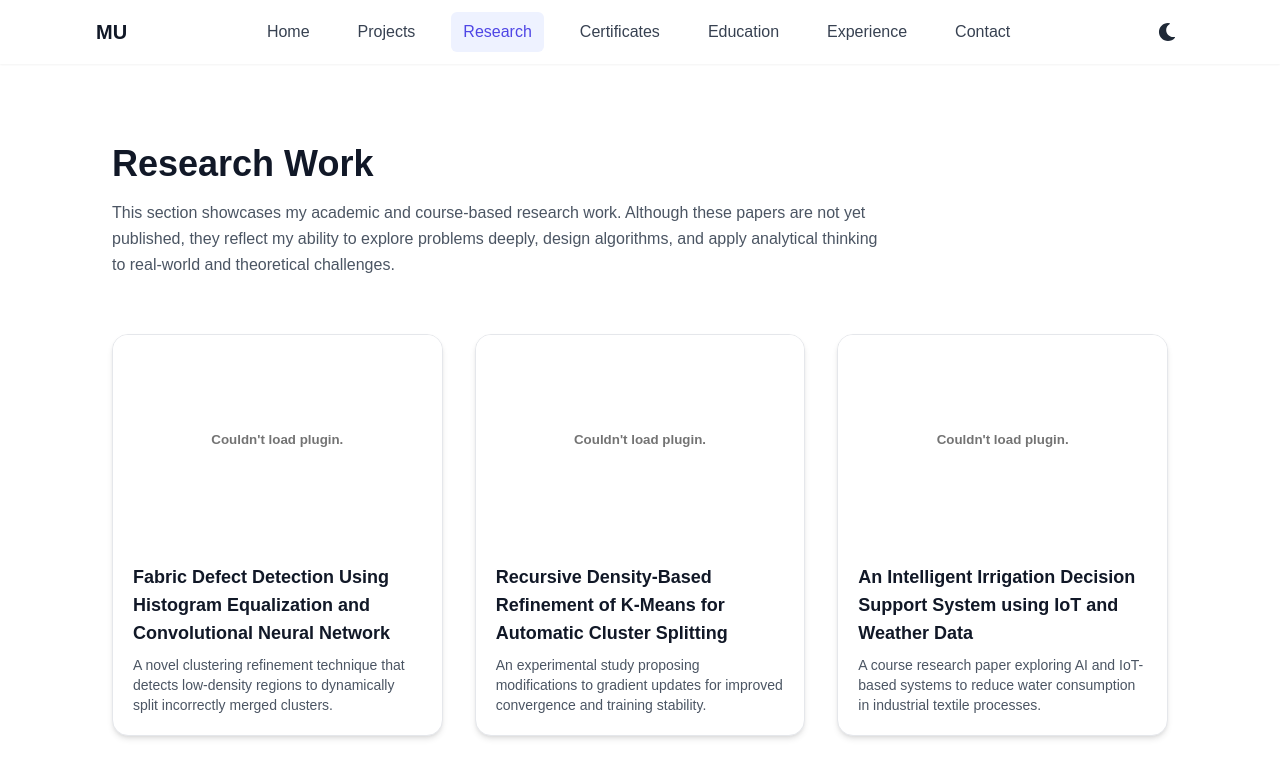
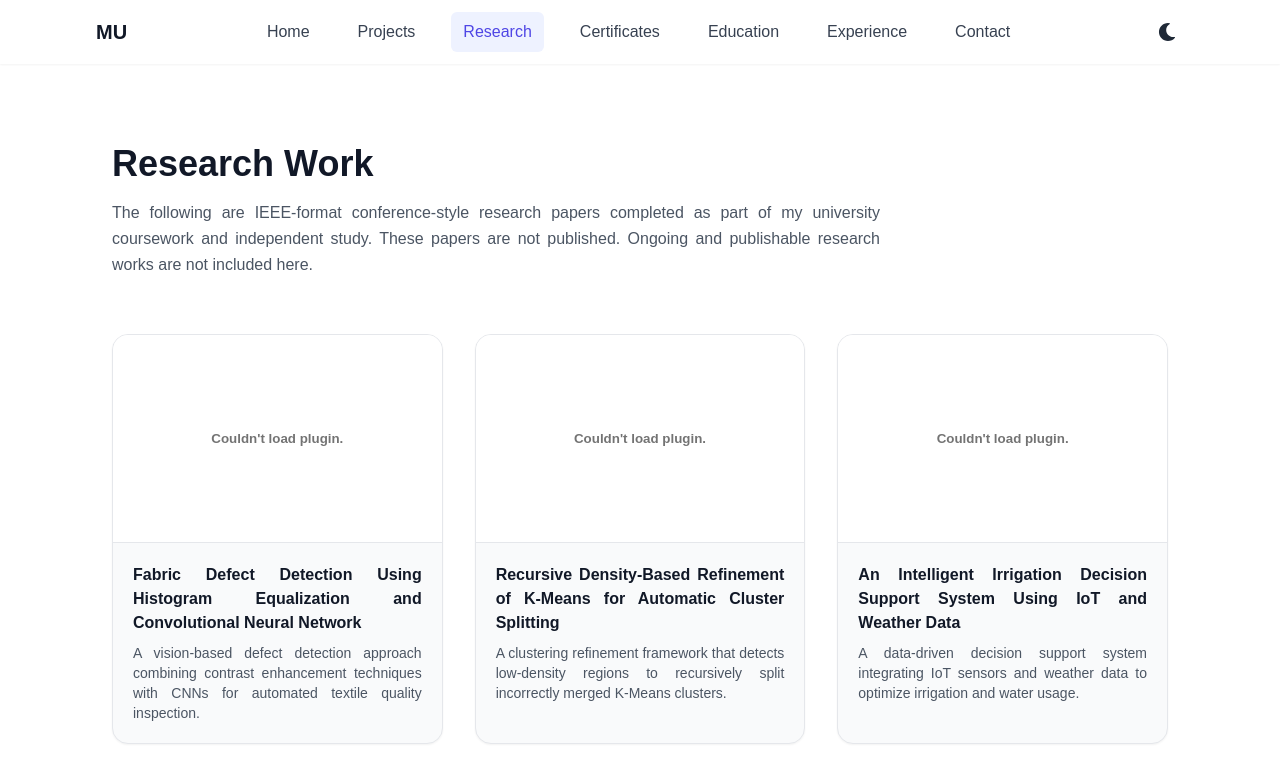
Before and after one commit to Mahir-Uddin0/portfolio_website, a Next.js app: page /research in a window 1280 px wide. Shown: the top 782 px of the page. Built offline with nearby package versions, Linux system fonts and the light colour scheme.

Commit message:
research section improved further

```diff
--- a/pages/research.js
+++ b/pages/research.js
@@ -2,7 +2,6 @@ export default function Research() {
   return (
     <main className="min-h-screen bg-white dark:bg-black">
 
-      {/* Research Section */}
       <section className="max-w-6xl mx-auto px-6 md:px-12 py-20">
 
         {/* Header */}
@@ -10,26 +9,27 @@ export default function Research() {
           <h1 className="text-3xl md:text-4xl font-bold text-gray-900 dark:text-white">
             Research Work
           </h1>
-          <p className="mt-4 text-gray-600 dark:text-gray-400 leading-relaxed">
-            This section showcases my academic and course-based research work.
-            Although these papers are not yet published, they reflect my ability
-            to explore problems deeply, design algorithms, and apply analytical
-            thinking to real-world and theoretical challenges.
+          <p className="mt-4 text-gray-600 dark:text-gray-400 leading-relaxed text-justify">
+            The following are IEEE-format conference-style research papers
+            completed as part of my university coursework and independent study.
+            These papers are not published. Ongoing and
+            publishable research works are not included here.
           </p>
         </div>
 
         {/* Research Grid */}
         <div className="grid grid-cols-1 md:grid-cols-2 lg:grid-cols-3 gap-8">
 
-          {/* Research Card 1 */}
+          {/* Paper 1 */}
           <a
             href="/research/paper1.pdf"
             target="_blank"
             rel="noreferrer"
-            className="group rounded-2xl overflow-hidden border border-gray-200 dark:border-gray-800 bg-white dark:bg-gray-900 shadow-md hover:shadow-xl transition"
+            className="group rounded-2xl overflow-hidden border border-gray-200 dark:border-gray-800
+                       bg-gray-50 dark:bg-gray-900 shadow-sm hover:shadow-lg transition"
           >
-            {/* PDF Preview (Always Light) */}
-            <div className="h-52 bg-white overflow-hidden">
+            {/* PDF Preview (always white) */}
+            <div className="h-52 bg-white overflow-hidden border-b border-gray-200">
               <embed
                 src="/research/paper1.pdf"
                 type="application/pdf"
@@ -37,26 +37,28 @@ export default function Research() {
               />
             </div>
 
-            {/* Text Content */}
             <div className="p-5">
-              <h3 className="text-lg font-semibold text-gray-900 dark:text-white group-hover:text-indigo-600 dark:group-hover:text-indigo-400 transition">
-                Fabric Defect Detection Using Histogram Equalization and Convolutional Neural Network
+              <h3 className="text-base font-semibold text-gray-900 dark:text-white
+                             group-hover:text-indigo-600 dark:group-hover:text-indigo-400 transition text-justify">
+                Fabric Defect Detection Using Histogram Equalization and
+                Convolutional Neural Network
               </h3>
-              <p className="mt-2 text-sm text-gray-600 dark:text-gray-400">
-                A novel clustering refinement technique that detects low-density
-                regions to dynamically split incorrectly merged clusters.
+              <p className="mt-2 text-sm text-gray-600 dark:text-gray-400 text-justify">
+                A vision-based defect detection approach combining contrast
+                enhancement techniques with CNNs for automated textile quality inspection.
               </p>
             </div>
           </a>
 
-          {/* Research Card 2 */}
+          {/* Paper 2 */}
           <a
             href="/research/paper2.pdf"
             target="_blank"
             rel="noreferrer"
-            className="group rounded-2xl overflow-hidden border border-gray-200 dark:border-gray-800 bg-white dark:bg-gray-900 shadow-md hover:shadow-xl transition"
+            className="group rounded-2xl overflow-hidden border border-gray-200 dark:border-gray-800
+                       bg-gray-50 dark:bg-gray-900 shadow-sm hover:shadow-lg transition"
           >
-            <div className="h-52 bg-white overflow-hidden">
+            <div className="h-52 bg-white overflow-hidden border-b border-gray-200">
               <embed
                 src="/research/paper2.pdf"
                 type="application/pdf"
@@ -65,24 +67,27 @@ export default function Research() {
             </div>
 
             <div className="p-5">
-              <h3 className="text-lg font-semibold text-gray-900 dark:text-white group-hover:text-indigo-600 dark:group-hover:text-indigo-400 transition">
-                Recursive Density-Based Refinement of K-Means for Automatic Cluster Splitting
+              <h3 className="text-base font-semibold text-gray-900 dark:text-white
+                             group-hover:text-indigo-600 dark:group-hover:text-indigo-400 transition text-justify">
+                Recursive Density-Based Refinement of K-Means for Automatic
+                Cluster Splitting
               </h3>
-              <p className="mt-2 text-sm text-gray-600 dark:text-gray-400">
-                An experimental study proposing modifications to gradient updates
-                for improved convergence and training stability.
+              <p className="mt-2 text-sm text-gray-600 dark:text-gray-400 text-justify">
+                A clustering refinement framework that detects low-density
+                regions to recursively split incorrectly merged K-Means clusters.
               </p>
             </div>
           </a>
 
-          {/* Research Card 3 */}
+          {/* Paper 3 */}
           <a
             href="/research/paper3.pdf"
             target="_blank"
             rel="noreferrer"
-            className="group rounded-2xl overflow-hidden border border-gray-200 dark:border-gray-800 bg-white dark:bg-gray-900 shadow-md hover:shadow-xl transition"
+            className="group rounded-2xl overflow-hidden border border-gray-200 dark:border-gray-800
+                       bg-gray-50 dark:bg-gray-900 shadow-sm hover:shadow-lg transition"
           >
-            <div className="h-52 bg-white overflow-hidden">
+            <div className="h-52 bg-white overflow-hidden border-b border-gray-200">
               <embed
                 src="/research/paper3.pdf"
                 type="application/pdf"
@@ -91,12 +96,14 @@ export default function Research() {
             </div>
 
             <div className="p-5">
-              <h3 className="text-lg font-semibold text-gray-900 dark:text-white group-hover:text-indigo-600 dark:group-hover:text-indigo-400 transition">
-                An Intelligent Irrigation Decision Support System using IoT and Weather Data
+              <h3 className="text-base font-semibold text-gray-900 dark:text-white
+                             group-hover:text-indigo-600 dark:group-hover:text-indigo-400 transition text-justify">
+                An Intelligent Irrigation Decision Support System Using IoT and
+                Weather Data
               </h3>
-              <p className="mt-2 text-sm text-gray-600 dark:text-gray-400">
-                A course research paper exploring AI and IoT-based systems to
-                reduce water consumption in industrial textile processes.
+              <p className="mt-2 text-sm text-gray-600 dark:text-gray-400 text-justify">
+                A data-driven decision support system integrating IoT sensors
+                and weather data to optimize irrigation and water usage.
               </p>
             </div>
           </a>
```
